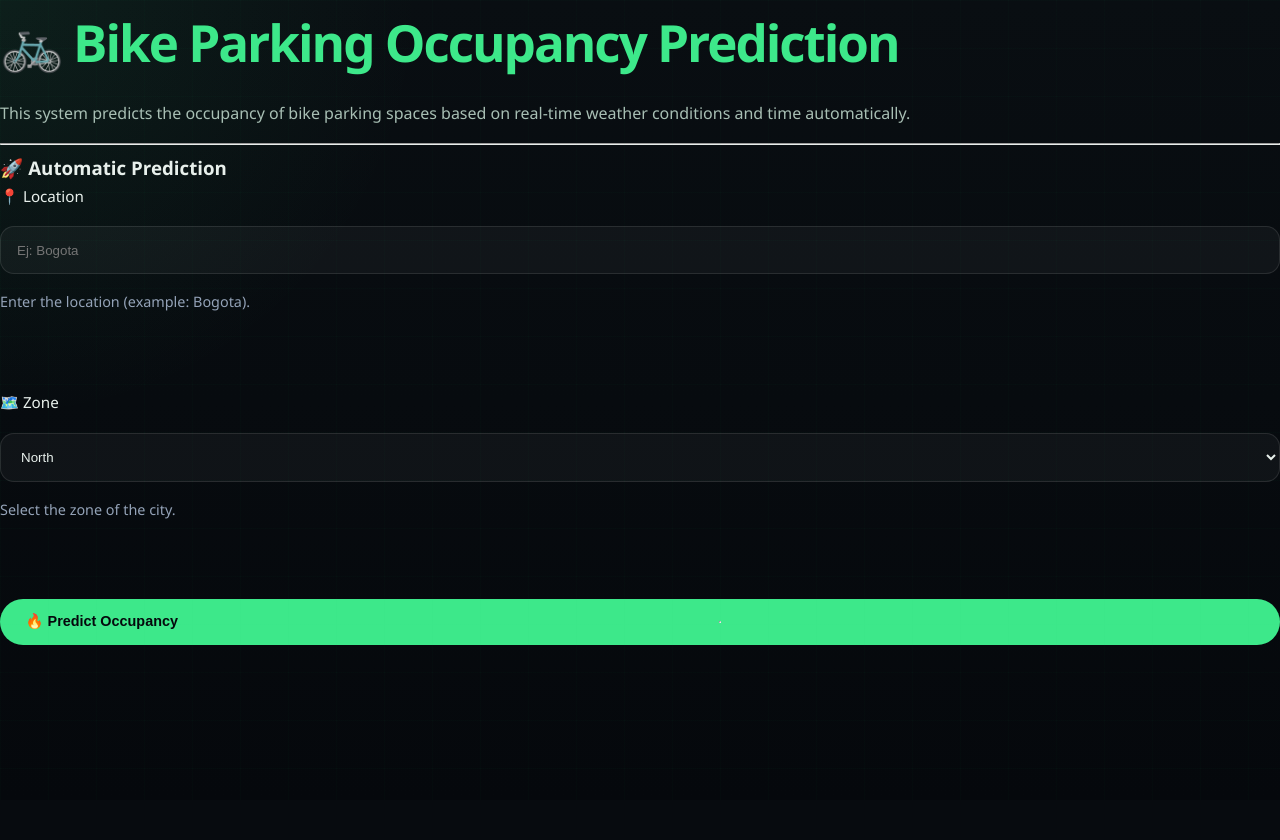
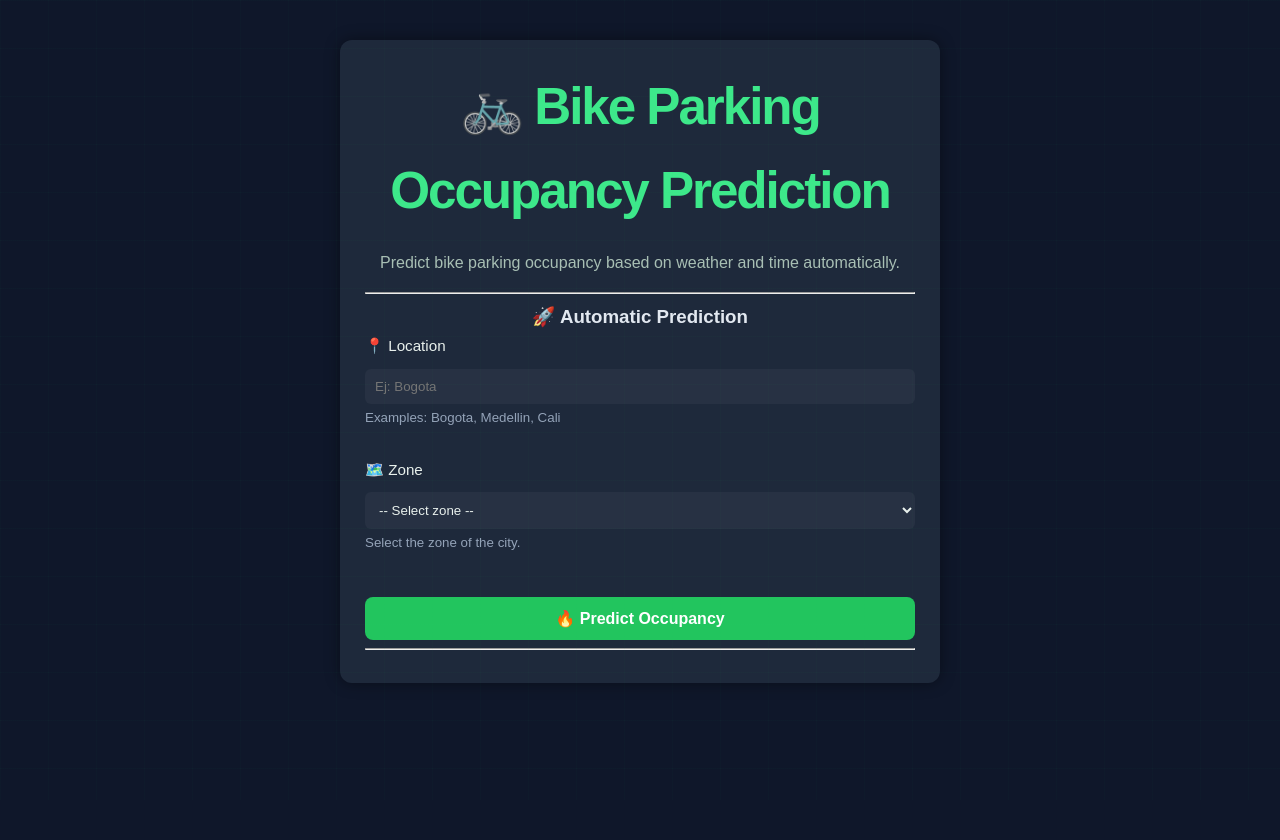
Before and after one commit to LuisaMendez012/ProjectMachine, a Flask app: page /prediction in a window 1280 px wide. Before the commit the page ends 645 px from the top, so only its background shows below. Run offline with Flask 3, Linux system fonts and the light colour scheme.

Commit message:
Fix modelo predictivo + validación ciudad + mejoras frontend

```diff
--- a/app.py
+++ b/app.py
@@ -15,6 +15,20 @@ from model_kmeans import run_kmeans, plot_cluster_counts
 import os
 import math
 import statistics
+import unicodedata
+
+def limpiar_ciudad(texto):
+    texto = texto.strip().lower()
+    texto = unicodedata.normalize('NFD', texto)
+    texto = ''.join(c for c in texto if unicodedata.category(c) != 'Mn')
+    return texto
+
+CIUDADES = {
+    "bogota": "Bogota",
+    "medellin": "Medellin",
+    "cali": "Cali",
+    "barranquilla": "Barranquilla"
+}
 
 app = Flask(__name__)
 
@@ -132,26 +146,39 @@ def fase3():
 # ==============================
 @app.route('/prediction', methods=['GET', 'POST'])
 def prediction():
+    pred = None
     error = None
-    resultado = None
 
     if request.method == 'POST':
         try:
-            lugar = request.form.get('lugar')
+            lugar_input = request.form.get('lugar')
             zona = request.form.get('zona')
 
-            print('DEBUG INPUT:', lugar, zona)
+            if not lugar_input or not zona:
+                error = "Debes ingresar todos los campos"
+            else:
+                # limpiar ciudad
+                lugar_limpio = limpiar_ciudad(lugar_input)
 
-            if not lugar or not zona:
-                error = 'Missing data'
-            else:
-                resultado = predict_auto(lugar, float(zona))
-                print('RESULT:', resultado)
+                if lugar_limpio in CIUDADES:
+                    lugar = CIUDADES[lugar_limpio]
+                else:
+                    lugar = "Bogota"  # fallback seguro
+
+                print('DEBUG INPUT:', lugar, zona)
+
+                try:
+                    pred = predict_auto(lugar.strip(), float(zona))
+                    print('RESULT:', pred)
+                except Exception as e:
+                    print("ERROR PREDICCION:", e)
+                    error = "Error al hacer la predicción"
+
         except Exception as e:
             error = str(e)
-            print('ERROR:', error)
+            print('ERROR GENERAL:', error)
 
-    return render_template('prediction.html', resultado=resultado, error=error)
+    return render_template('prediction.html', pred=pred, error=error)
 
 
 # ==============================
--- a/templates/prediction.html
+++ b/templates/prediction.html
@@ -4,47 +4,135 @@
     <meta charset="UTF-8">
     <title>Bike Parking Prediction</title>
     <link rel="stylesheet" href="{{ url_for('static', filename='style.css') }}">
+
+    <style>
+        body {
+            font-family: Arial, sans-serif;
+            background: #0f172a;
+            color: #e2e8f0;
+        }
+
+        .container {
+            max-width: 600px;
+            margin: 40px auto;
+            padding: 25px;
+            background: #1e293b;
+            border-radius: 12px;
+            box-shadow: 0 0 15px rgba(0,0,0,0.4);
+        }
+
+        h1, h3 {
+            text-align: center;
+        }
+
+        input, select {
+            width: 100%;
+            padding: 10px;
+            border-radius: 6px;
+            border: none;
+            margin-top: 5px;
+        }
+
+        .btn {
+            width: 100%;
+            padding: 12px;
+            background: #22c55e;
+            border: none;
+            border-radius: 8px;
+            color: white;
+            font-size: 16px;
+            cursor: pointer;
+            margin-top: 15px;
+        }
+
+        .btn:hover {
+            background: #16a34a;
+        }
+
+        .result-box {
+            margin-top: 20px;
+            padding: 15px;
+            background: #020617;
+            border-left: 5px solid #22c55e;
+            border-radius: 8px;
+        }
+
+        .error-box {
+            margin-top: 20px;
+            padding: 15px;
+            background: #7f1d1d;
+            border-left: 5px solid #ef4444;
+            border-radius: 8px;
+        }
+
+        small {
+            color: #94a3b8;
+        }
+    </style>
 </head>
+
 <body>
 
 <div class="container">
+
     <h1>🚲 Bike Parking Occupancy Prediction</h1>
 
-        <p>
-            This system predicts the occupancy of bike parking spaces based on
-            real-time weather conditions and time automatically.
+    <p style="text-align:center;">
+        Predict bike parking occupancy based on weather and time automatically.
     </p>
 
     <hr>
 
     <h3>🚀 Automatic Prediction</h3>
 
-        <form method="POST" action="/prediction" class="input-group">
+    <form method="POST" action="/prediction" onsubmit="return validarFormulario()">
 
+        <!-- LOCATION -->
         <label for="lugar">📍 Location</label>
-            <input type="text" name="lugar" id="lugar" placeholder="Ej: Bogota" required>
-            <small class="input-hint">Enter the location (example: Bogota).</small>
+        <input
+            type="text"
+            name="lugar"
+            id="lugar"
+            placeholder="Ej: Bogota"
+            required
+            minlength="2"
+        >
+        <small>Examples: Bogota, Medellin, Cali</small>
 
         <br><br>
 
+        <!-- ZONE -->
         <label for="zona">🗺️ Zone</label>
         <select name="zona" id="zona" required>
+            <option value="">-- Select zone --</option>
             <option value="1">North</option>
             <option value="2">Center</option>
             <option value="3">South</option>
             <option value="4">Other</option>
         </select>
-            <small class="input-hint">Select the zone of the city.</small>
+
+        <small>Select the zone of the city.</small>
 
         <br><br>
 
-            <button type="submit" class="btn btn-primary">
+        <!-- BUTTON -->
+        <button type="submit" class="btn">
             🔥 Predict Occupancy
+        </button>
 
     </form>
 
     <hr>
 
+    <!-- ERROR -->
+    {% if error %}
+        <div class="error-box">
+            <h3>⚠️ Error</h3>
+            <p>{{ error }}</p>
+        </div>
+    {% endif %}
+
+    <!-- RESULT -->
     {% if pred %}
         <div class="result-box">
             <h3>📊 Prediction Result</h3>
@@ -54,5 +142,19 @@
 
 </div>
 
+<!-- VALIDACIÓN JS -->
+<script>
+function validarFormulario() {
+    let ciudad = document.getElementById("lugar").value.trim();
+
+    if (ciudad.length < 2) {
+        alert("⚠️ Ingresa una ciudad válida");
+        return false;
+    }
+
+    return true;
+}
+</script>
+
 </body>
 </html>
```
Also changed, not shown: model_rf.py (+21 -12 lines). Lines whose indentation alone changed are shown as unchanged.
